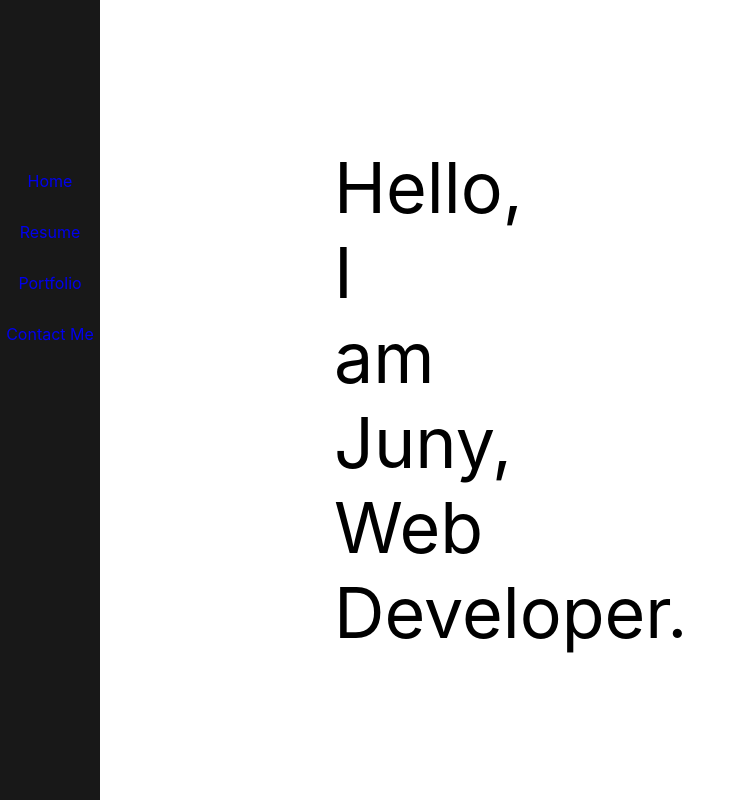
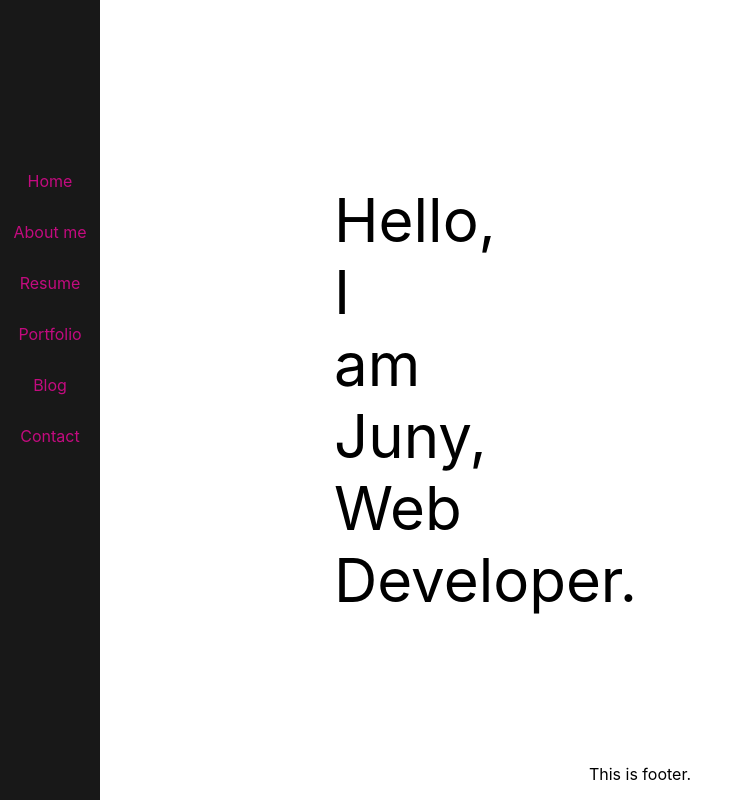
Before and after one commit to junymc/juny_mc, a React (Create React App) app: page / in a window 1280 px wide. Shown: the whole page, without its empty margins (0-744 px from the left). Built offline with nearby package versions, Linux system fonts and the light colour scheme.

Commit message:
creating social and footer components

```diff
--- a/package.json
+++ b/package.json
@@ -30,5 +30,8 @@
       "last 1 firefox version",
       "last 1 safari version"
     ]
+  },
+  "devDependencies": {
+    "react-social-icons": "^4.1.0"
   }
 }
--- a/src/App.css
+++ b/src/App.css
@@ -2,7 +2,7 @@
   text-align: center;
 }
 
-.App-logo {
+/* .App-logo {
   height: 40vmin;
   pointer-events: none;
 }
@@ -11,9 +11,9 @@
   .App-logo {
     animation: App-logo-spin infinite 20s linear;
   }
-}
+} */
 
-.App-header {
+/* .App-header {
   background-color: #282c34;
   min-height: 100vh;
   display: flex;
@@ -26,20 +26,17 @@
 
 .App-link {
   color: #61dafb;
-}
+} */
 
-@keyframes App-logo-spin {
+/* @keyframes App-logo-spin {
   from {
     transform: rotate(0deg);
   }
   to {
     transform: rotate(360deg);
   }
-}
+} */
 
-div {
-  display: block;
-}
 
 .home {
   position: absolute;
@@ -49,11 +46,16 @@ div {
   left: 30%;
   margin-left: -50px;
   transform: translateY(-50%);
-  font-size: 70px;
+  font-size: 60px;
+  z-index: -1;
  }
 
  .home :hover {
-   color: rgb(150, 5, 106);
+   color: #C30B7F;
+ }
+
+ .social {
+   color: black;
  }
 
  #nav {
@@ -85,7 +87,6 @@ nav ul {
   text-decoration: none;
   display: block;
   text-align: center;
-  color: rgb(150, 5, 106);
   padding: 20px 0;
   line-height: 51px;
 }
@@ -94,3 +95,20 @@ nav ul {
   color: black;
   background-color: white;
 }
+
+.social {
+  position: fixed;
+  color: black;
+  margin-left: 70%;
+
+}
+
+.footer {
+  position: fixed;
+  left: 0;
+  bottom: 0;
+  width: 100%;
+  background-color: none;
+  color: black;
+  text-align: center;
+}
--- a/src/App.js
+++ b/src/App.js
@@ -2,6 +2,7 @@ import React from 'react';
 import { BrowserRouter as Router, Switch, Route } from 'react-router-dom'
 import Home from './components/Home'
 import Navbar from './components/Navbar'
+import Footer from './components/Footer'
 import './App.css';
 
 function App() {
@@ -14,6 +15,7 @@ function App() {
             <Home />
           </Route>
         </Switch>
+        <Footer />
       </div>
     </Router>
 
--- /dev/null
+++ b/src/components/Footer.js
@@ -0,0 +1,13 @@
+import React from 'react'
+
+class Footer extends React.Component {
+    render() {
+        return (
+            <div className="footer">
+                <p>This is footer.</p>
+            </div>
+        )
+    }
+}
+
+export default Footer;
--- a/src/components/Home.js
+++ b/src/components/Home.js
@@ -4,9 +4,14 @@ class Home extends React.Component {
 
     render() {
         return (
+            <>
+            <div className="social">
+
+            </div>
             <div className="home">
                 <p>Hello, I am Juny, Web Developer.</p>
             </div>
+            </>
         )
     }
 }
--- a/src/components/Navbar.js
+++ b/src/components/Navbar.js
@@ -3,14 +3,20 @@ import { Link } from 'react-router-dom'
 
 class Navbar extends React.Component {
     render() {
+        const navStyle = {
+            textDecoration: 'none',
+            color: '#C30B7F'
+          }
         return (
             <div id="nav">
                     <nav>
                     <ul className="nav-links">
-                       <li><Link to="/" style={{ textDecoration: 'none'}}> Home </Link></li>
-                       <li><Link to="/resume" style={{ textDecoration: 'none' }}> Resume </Link></li>
-                       <li><Link to="/portfolio" style={{ textDecoration: 'none' }}> Portfolio</Link></li>
-                       <li><Link to="/contact" style={{ textDecoration: 'none' }}>Contact Me</Link></li>
+                       <li><Link to="/" style={navStyle}> Home </Link></li>
+                       <li><Link to="/about" style={navStyle}>About me</Link></li>
+                       <li><Link to="/resume" style={navStyle}> Resume </Link></li>
+                       <li><Link to="/portfolio" style={navStyle}> Portfolio</Link></li>
+                       <li><Link to="/blog" style={navStyle}>Blog</Link></li>
+                       <li><Link to="/contact" style={navStyle}>Contact</Link></li>
                     </ul>
                     </nav>
                 </div>
```
Also changed, not shown: src/components/Social.js (added, +13 -0 lines), 1 other file (tests, documents, lock files or other folders).
